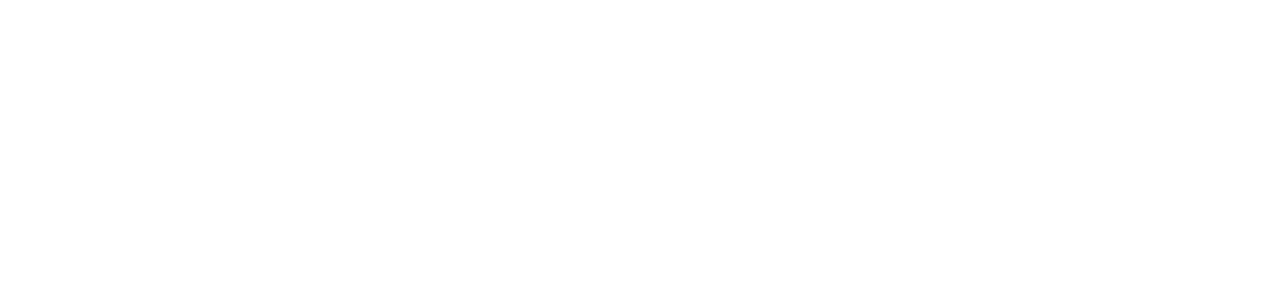
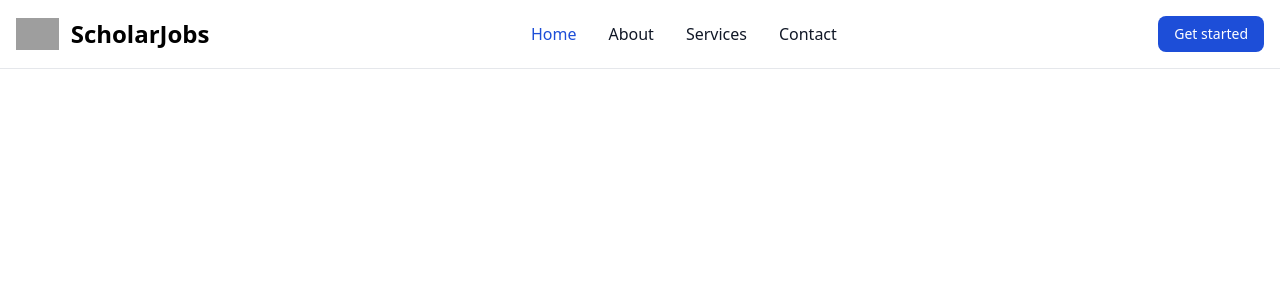
Before and after one commit to CADT-CAPSTONE-PROJECTS-I/Redo-Capstone-I-ScholarJob, a React (Vite) app in the folder Frontend/: page /navbar in a window 1280 px wide. Before the commit this address had no page. Shown: the top 300 px of the page. Built offline with nearby package versions, Linux system fonts and the light colour scheme; grey boxes are pictures that could not be loaded.

Commit message:
New Structure and login UI

```diff
--- a/Frontend/src/App.jsx
+++ b/Frontend/src/App.jsx
@@ -1,11 +1,12 @@
 
-import { React, Router, Route, Routes, Register, LoginPage } from './import/all_import.jsx';
+import { React, Router, Route, Routes, Register, LoginPage, Navbar } from './import/all_import.jsx';
 
 
 const App = () => {
   return (
     <Router>
       <Routes>
+        <Route path="/navbar" element={<Navbar />} />
         <Route path="/register" element={<Register />} />
         <Route path="/login" element={<LoginPage />} />
       </Routes>
--- a/Frontend/src/Reusable Components/NavBar.jsx
+++ b/Frontend/src/Reusable Components/NavBar.jsx
@@ -1,4 +1,4 @@
-import React from 'react'
+import { React } from '../import/all_import.jsx';
 
 const Navbar = () => {
     return (
--- a/Frontend/src/import/all_import.jsx
+++ b/Frontend/src/import/all_import.jsx
@@ -7,6 +7,7 @@ export { Icon } from "@iconify/react";
 //import of all components
 export { default as Register } from '../authenthication/register';
 export { default as LoginPage } from '../authenthication/login';
+export { default as Navbar } from '../Reusable Components/NavBar';
 
 //import of all icon
 export { default as FacebookIcon } from '../assets/icon/facebook_icon.jpg';
```
